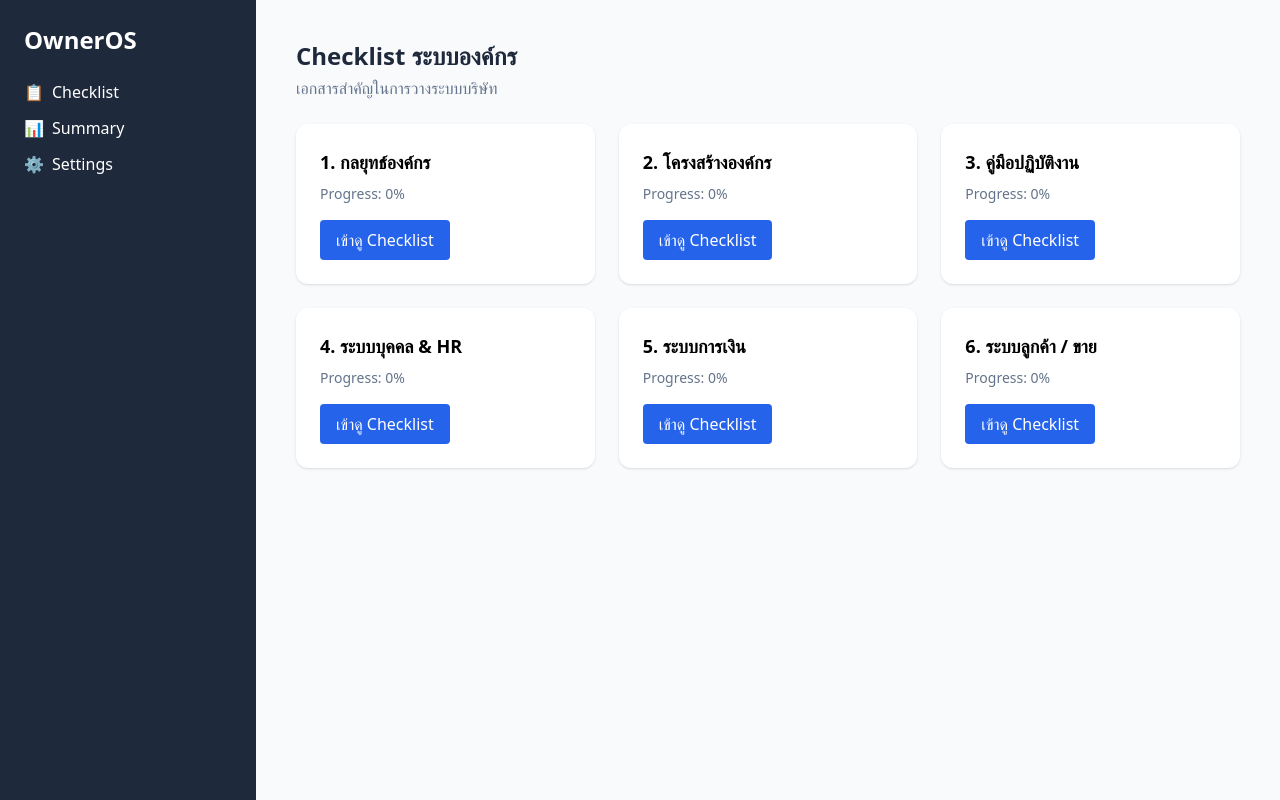
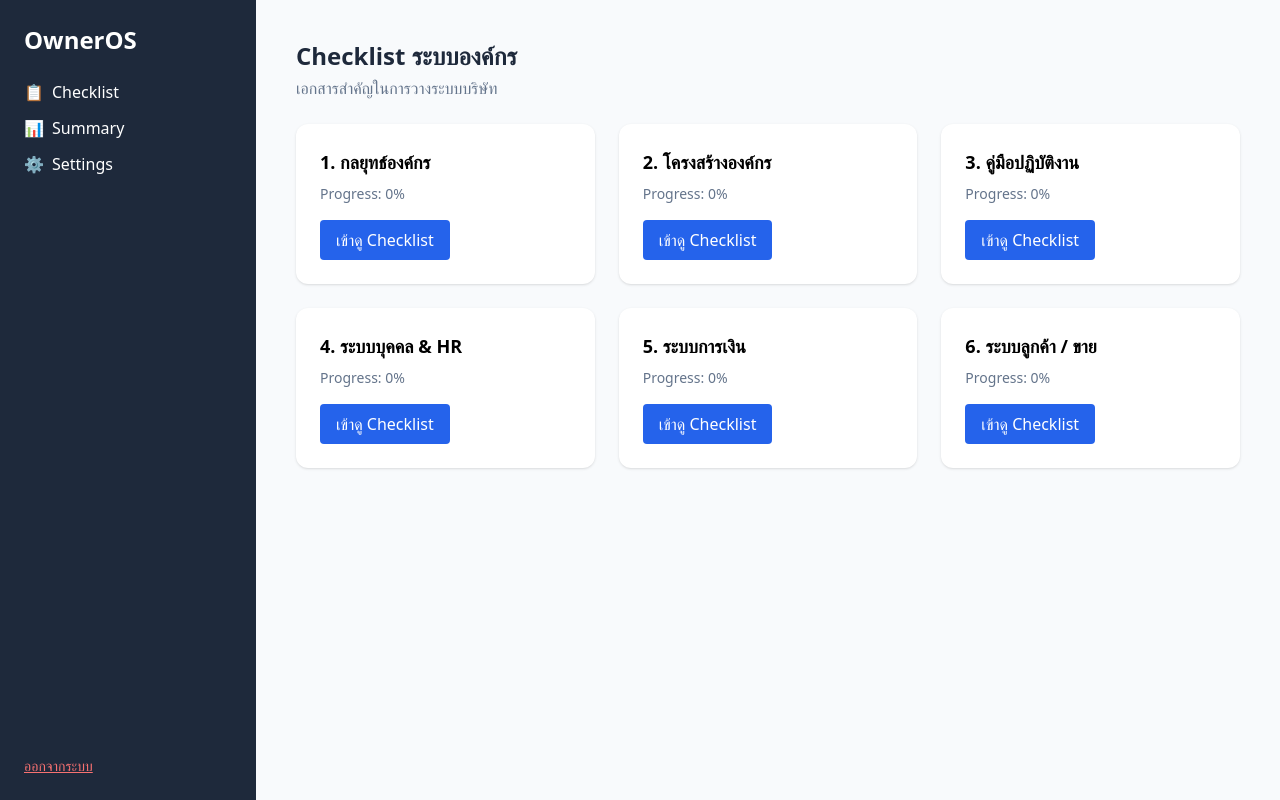
Before and after one commit to shamnakit/owneros-checklist, a Next.js app: page /dashboard in a window 1280 px wide. Built offline with nearby package versions, Linux system fonts and the light colour scheme; no server answers.

Commit message:
เพิ่มปุ่ม logout ที่ sidebar

```diff
--- a/src/pages/ChecklistDashboard.tsx
+++ b/src/pages/ChecklistDashboard.tsx
@@ -1,5 +1,6 @@
-import React from "react";
+import React, { useEffect, useState } from "react";
 import Link from "next/link";
+import { supabase } from "@/utils/supabaseClient";
 
 const sections = [
   { id: 1, title: "กลยุทธ์องค์กร", path: "/checklist/group1" },
@@ -11,10 +12,26 @@ const sections = [
 ];
 
 export default function ChecklistDashboard() {
+  const [userEmail, setUserEmail] = useState<string | null>(null);
+
+  useEffect(() => {
+    const loadUser = async () => {
+      const { data: { user } } = await supabase.auth.getUser();
+      setUserEmail(user?.email || null);
+    };
+    loadUser();
+  }, []);
+
+  const handleLogout = async () => {
+    await supabase.auth.signOut();
+    window.location.href = "/login";
+  };
+
   return (
     <div className="min-h-screen flex">
       {/* Sidebar */}
-      <aside className="w-64 bg-slate-800 text-white p-6 space-y-4">
+      <aside className="w-64 bg-slate-800 text-white p-6 flex flex-col justify-between">
+        <div>
           <h1 className="text-2xl font-bold mb-6">OwnerOS</h1>
           <nav className="space-y-3">
             <a href="#" className="flex items-center space-x-2 hover:text-blue-400">
@@ -30,6 +47,18 @@ export default function ChecklistDashboard() {
               <span>Settings</span>
             </a>
           </nav>
+        </div>
+
+        {/* Footer: Email + Logout */}
+        <div className="text-sm text-slate-300 space-y-2 mt-6">
+          {userEmail && <div>👤 {userEmail}</div>}
+          <button
+            onClick={handleLogout}
+            className="text-red-400 hover:text-red-200 underline"
+          >
+            ออกจากระบบ
+          </button>
+        </div>
       </aside>
 
       {/* Main content */}
--- a/src/pages/ChecklistPage.tsx
+++ b/src/pages/ChecklistPage.tsx
@@ -1,4 +1,4 @@
-// ChecklistPage.tsx (แก้ 4 ปัญหา: logout, user info, checkbox bug, แนบไฟล์)
+// ChecklistPage.tsx (ย้ายปุ่ม Logout ออกจากหน้า checklist)
 
 import React, { useEffect, useState } from 'react';
 import { supabase } from '@/utils/supabaseClient';
@@ -107,18 +107,8 @@ export default function ChecklistPage() {
   const done = items.filter((item) => item.checked).length;
   const progress = total === 0 ? 0 : Math.round((done / total) * 100);
 
-  const handleLogout = async () => {
-    await supabase.auth.signOut();
-    window.location.href = '/login';
-  };
-
   return (
     <div className="p-6 max-w-2xl mx-auto">
-      <div className="flex justify-between items-center mb-4">
-        <div className="text-sm text-slate-600">👤 {userEmail}</div>
-        <button onClick={handleLogout} className="text-red-600 text-sm underline">ออกจากระบบ</button>
-      </div>
-
       <h1 className="text-2xl font-bold mb-2">Checklist ระบบองค์กร</h1>
       <p className="text-slate-600 mb-6">ความคืบหน้า: <strong>{progress}%</strong> ({done}/{total})</p>
 
```
Lines whose indentation alone changed are shown as unchanged.
